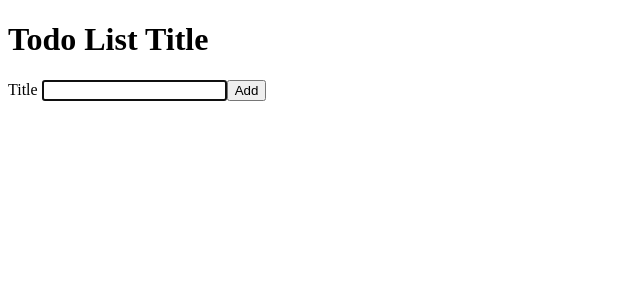
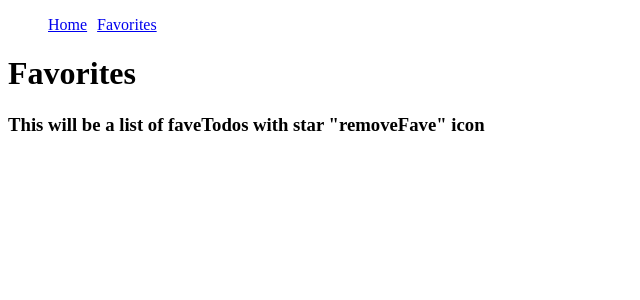
Before and after one commit to essbee23/Done-App, a React (Create React App) app: page /Favorites in a window 1280 px wide. Shown: the top 300 px of the page, without its empty margins (0-640 px from the left). Built offline with nearby package versions, Linux system fonts and the light colour scheme.

Commit message:
Alternative to Dev Repo

```diff
--- a/package.json
+++ b/package.json
@@ -5,7 +5,7 @@
   "dependencies": {
     "react": "^18.2.0",
     "react-dom": "^18.2.0",
-    "react-router-dom": "^6.4.2",
+    "react-router-dom": "^6.4.3",
     "react-scripts": "5.0.1"
   },
   "scripts": {
--- a/src/AddTodoForm.js
+++ b/src/AddTodoForm.js
@@ -1,7 +1,10 @@
 import React, {useState} from 'react';
-import InputWithLabel from './InputWithLabel';
+import AddTodoLabel from './AddTodoLabel';
 
-const AddTodoForm = ({ onAddTodo, onAddInputChange }) => {
+
+// This function assembles form with input field--sb
+
+const AddTodoForm = ({ addTodo }) => {
     const [todoTitle, setTodoTitle] = useState("")
 
     const handleTitleChange = (e) => {
@@ -11,27 +14,17 @@ const AddTodoForm = ({ onAddTodo, onAddInputChange }) => {
 
     const handleAddTodo = (e) => {
         e.preventDefault();
-        onAddTodo({ title: todoTitle, id: Date.now() });
+        addTodo({ title: todoTitle, id: Date.now() });
         setTodoTitle("");
-
-        if (todoTitle !== "") {
-            setTodoTitle([{
-              id: Date.now(),
-              text: todoTitle.trim()
-            }]);
-            ;
-          };
-          setTodoTitle("");
     };
 
     return (
         <form onSubmit={handleAddTodo}>
-            <InputWithLabel
+            <AddTodoLabel
                 todoTitle={todoTitle}
-                handleTitleChange={handleTitleChange}
-                onChange={onAddInputChange}>
+                handleTitleChange={handleTitleChange}>
                 Title
-            </InputWithLabel>
+            </AddTodoLabel>
             <button type="submit">Add</button>
         </form>
     );
--- /dev/null
+++ b/src/AddTodoLabel.js
@@ -0,0 +1,31 @@
+import React, { useEffect, useRef } from "react";
+import PropTypes from "prop-types";
+
+//Function for focused input field and the prop types it would accept--sb
+
+const AddTodoLabel = ({ children, todoTitle, handleTitleChange }) => {
+    const inputRef = useRef();
+    useEffect(() => {
+        inputRef.current.focus();
+    });
+
+    return (
+        <>
+            <label htmlFor="todoTitle">{children} </label>
+            <input
+                ref={inputRef}
+                type="text"
+                name="title"
+                id="todoTitle"
+                value={todoTitle}
+                onChange={handleTitleChange} />
+        </>
+    );
+};
+
+AddTodoLabel.propTypes = {
+    id: PropTypes.string,
+    onChange: PropTypes.func,
+    children: PropTypes.string,
+  };
+export default AddTodoLabel;
--- a/src/App.js
+++ b/src/App.js
@@ -1,10 +1,11 @@
 import React, {useEffect, useState} from 'react';
-import AddTodoForm from './AddTodoForm';
 import TodoList from './TodoList';
-import EditForm from "./EditForm";
+import { BrowserRouter, Routes, Route } from 'react-router-dom';
+import FavoritesPage from './FavePage/FavoritesPage';
+import Header from './Header';
 
 
-// Function to preserve list upon refresh. Works with local storage.
+// Function to preserve list upon refresh. Works with local storage.--sb
 
 const useSemiPersistentState = () => {
 
@@ -20,75 +21,32 @@ const useSemiPersistentState = () => {
 };
 
 function App() {
+  return (
+      <BrowserRouter>
+        <Routes>
 
-  const [todoList, setTodoList] = useSemiPersistentState();
-  const [isEditing, setIsEditing] = useState(false);
-  const [currentTodo, setCurrentTodo] = useState({});
-
-  const addTodo = (newTodo) => {
-    setTodoList([...todoList, newTodo])
-  };
-
-  const removeTodo = (id) => {
-    const newTodoList = todoList.filter((todo) =>
-      id !== todo.id);
-    setTodoList(newTodoList)
-  };
-
-  const handleAddInputChange = (e) => {
-    setTodoList(e.target.value);
-  };
-
-  const handleEditInputChange = (e) => {
-    setCurrentTodo({ ...currentTodo, title: e.target.value });
-    console.log(currentTodo);
-  };
+        {/* home */}
+          <Route path="/" element={
+  <>
+            <Header />
+            <h1>Todo List Title</h1>
+            <TodoList useSemiPersistentState={useSemiPersistentState}/>
+  </>
+        }></Route>
 
 
-  const handleEditFormSubmit = (e) => {
-    e.preventDefault();
-    handleUpdateTodo(currentTodo.title, currentTodo);
-  };
+        {/* FavePage */}
+          <Route path="/Favorites" element={
+  <>
+            <Header />
+            <h1>Favorites</h1>
+            <FavoritesPage useSemiPersistentState={useSemiPersistentState} />
+  </>
+        }></Route>
 
-  const handleUpdateTodo = (todoTitle, updatedTodo) => {
-    const updatedItem = todoTitle.map((todo) => {
-      return todo.title === todo.title ? updatedTodo : todo;
-    });
-    setIsEditing(false);
-    setTodoList(updatedItem);
-  };
+        </Routes>
+      </BrowserRouter>
 
-  const handleEditClick = (todoTitle) => {
-    setIsEditing(true);
-    setCurrentTodo({ ...todoTitle });
-  };
-
-
-  return (
-    <>
-      <h1>Todo List Title</h1>
-
-      {isEditing ? (
-        <EditForm
-          currentTodo={currentTodo}
-          setIsEditing={setIsEditing}
-          onEditInputChange={handleEditInputChange}
-          onEditFormSubmit={handleEditFormSubmit}
-        />
-      ) : (
-          <AddTodoForm
-            onAddTodo={addTodo}
-            onAddInputChange={handleAddInputChange}
-          />
-      )}
-
-        <TodoList
-          todoList={todoList}
-          onRemoveTodo={removeTodo}
-          onEditClick={handleEditClick}
-        />
-
-    </>
       );
 };
 export default App;
--- a/src/EditForm.js
+++ /dev/null
@@ -1,22 +0,0 @@
-import React from "react";
-
-const EditForm = ({ currentTodo, setIsEditing, onEditInputChange, onEditFormSubmit }) =>
-
-{
-    return (
-        <form onSubmit={onEditFormSubmit}>
-            <h2>Edit Todo</h2>
-            <label htmlFor="updateTodo"> UpdateTodo: </label>
-            <input
-                name="updateTodo"
-                type="text"
-                value={currentTodo.title}
-                onChange={onEditInputChange}
-            />
-            <button type="submit" onclick={onEditFormSubmit}>Update</button>
-            <button onClick={() => setIsEditing(false)}>Cancel</button>
-        </form>
-    );
-};
-
-export default EditForm;
--- /dev/null
+++ b/src/FavePage/FavoritesPage.js
@@ -0,0 +1,43 @@
+import React from "react";
+
+
+// This is where faveTodos will assemble into a list with input field to add more. This component will call <FaveTodo /> which will provide the todo item paired with delete function. The faveList[] is where autoComplete will pull faveTodos to add to a list.--sb
+
+const FavoritesPage = () => {
+
+    //this function receives the faveTodo.title and key and populates them into faveList. Contains pseudo code that sb tested a little bit.
+
+
+  return (
+     <h3>This will be a list of faveTodos with star "removeFave" icon</h3>
+
+    );
+  };
+
+export default FavoritesPage;
+
+// The handleStar function could change the state, copy the faveTodo.title, and then send to faveList. Icon needs to change from empty star to filled star.
+    // const [starStatus, setStarStatus] = useState([]);
+    // const [faveList, setFaveList] = useSemiPersistentState()
+
+    // const handleStar = (e) => {
+    //    on (e) change starStatus, label it faveTodo, and fill the star
+    // };
+  // then maybe
+  //   const addFaveTodo = (faveTodo) =>{
+          // setFaveList([...faveList, faveTodo])
+          // send to FavoritesPage};
+
+  //
+//   <>
+//       <ul >
+//           {faveList.map((faveTodo) => (
+//             <FaveItem
+//             key={todo.id}
+//             todo={faveTodo.title}
+//             handleStar={handleStar}
+//             removeStar={removeStar}
+//             />
+//           ))}
+//         </ul>
+// </>
--- /dev/null
+++ b/src/Header.js
@@ -0,0 +1,19 @@
+import React from "react";
+import { Link } from "react-router-dom"
+
+const Header = () => {
+
+// add avatar, dark/light toggle, Settings, and Calendar?--sb
+
+
+    return (
+        <nav>
+        <ol>
+        <Link to="/" type="button" style={{ marginRight: 10 }}>Home</Link>
+        <Link to="/favorites" type="button" style={{ marginRight: 10 }}>Favorites</Link>
+        </ol>
+      </nav>
+    );
+  };
+
+  export default Header;
--- a/src/InputWithLabel.js
+++ /dev/null
@@ -1,31 +0,0 @@
-import React, { useEffect, useRef } from "react";
-import PropTypes from "prop-types";
-
-//Function for reusable id with focused input field
-
-const InputWithLabel = ({ children, todoTitle, onAddInputChange }) => {
-    const inputRef = useRef();
-    useEffect(() => {
-        inputRef.current.focus();
-    });
-
-    return (
-        <>
-            <label htmlFor="todoTitle">{children} </label>
-            <input
-                ref={inputRef}
-                type="text"
-                name="title"
-                id="todoTitle"
-                value={todoTitle}
-                onChange={onAddInputChange} />
-        </>
-    );
-};
-
-InputWithLabel.propTypes = {
-    id: PropTypes.string,
-    onChange: PropTypes.func,
-    children: PropTypes.string,
-  };
-export default InputWithLabel;
--- a/src/TodoList.js
+++ b/src/TodoList.js
@@ -1,15 +1,56 @@
-import React from 'react';
+import React, {useState} from "react";
+import AddTodoForm from "./AddTodoForm";
 import TodoListItem from "./TodoListItem"
 
-//function to assemble and dissemble list.
 
-const TodoList = ({ todoList, onRemoveTodo }) => {
+//function to assemble and dissemble list: checkbox, title, fave, edit, trash
+
+const TodoList = ({ useSemiPersistentState, todoTitle }) => {
+
+  const [todoList, setTodoList] = useSemiPersistentState();
+  const [checked, setChecked] = useState([]);
+
+
+  // Checkbox. Add Strikethrough in css. Can use: const isChecked = (todo) =>checked.includes(todo) ? "checked-todo" : "not-checked-todo"; <span className={isChecked(item)}>{item}</span> .checked-item {text-decoration: line-through;}--sb
+
+const handleCheck = (e) => {
+  let updatedList = [...checked];
+  if (e.target.checked) {
+    updatedList = [...checked, e.target.value];
+  } else {
+    updatedList.splice(checked.indexOf(e.target.value), 1);
+  }
+  setChecked(updatedList);
+  };
+
+
+  // This function sends todo to list--sb
+  const addTodo = (newTodo) => {
+    setTodoList([...todoList, newTodo])
+  };
+
+  // This function deletes todo--sb
+  const removeTodo = (id) => {
+    const newTodoList = todoList.filter((todo) =>
+      id !== todo.id);
+    setTodoList(newTodoList)
+  };
+
   return (
+    <>
+      <AddTodoForm addTodo={addTodo}/>
+
     <ul>
-      {todoList.map((todo) => (
-      <TodoListItem key={todo.id} todo={todo} onRemoveTodo={onRemoveTodo} />
-      ))}
-    </ul>
+        {todoList.map((todo) => (
+          <TodoListItem
+            key={todo.id}
+            todo={todo}
+            handleCheck={handleCheck}
+            onRemoveTodo={removeTodo}
+          />
+        ))}
+      </ul>
+    </>
   );
 };
 
--- a/src/TodoListItem.js
+++ b/src/TodoListItem.js
@@ -1,19 +1,17 @@
-import React, { useState } from "react";
-import TodoList from "./TodoList";
-import AddTodoForm from "./AddTodoForm";
-import InputWithLabel from "./InputWithLabel";
+import React from "react";
 
-//Function creates list item with remove button. Add checkbox, edit, favorite here.
 
-const TodoListItem = ({ todo, onRemoveTodo, onEditClick}) => {
-  console.log(todo);
+//Function creates list item with checkbox, todo.title, star, edit, remove.--sb
+
+const TodoListItem = ({ todo, onRemoveTodo, handleCheck, handleStar }) => {
   return (
 
     <li key={todo.id}>
 
+      <input value={todo.title} type="checkbox" onChange={handleCheck} />
       {todo.title}
-
-      <button type="button" onClick={() => onEditClick(todo.Title)}>Edit</button>
+      <button type="button" onClick={handleStar}>Favorite</button>
+      <button type="button" >Edit</button>
       <button type="button" onClick={() => onRemoveTodo(todo.id)}>Remove Button</button>
 
     </li>
```
Also changed, not shown: src/FavePage/FaveTodo.js (added, +19 -0 lines), 2 other files (tests, documents, lock files or other folders).
